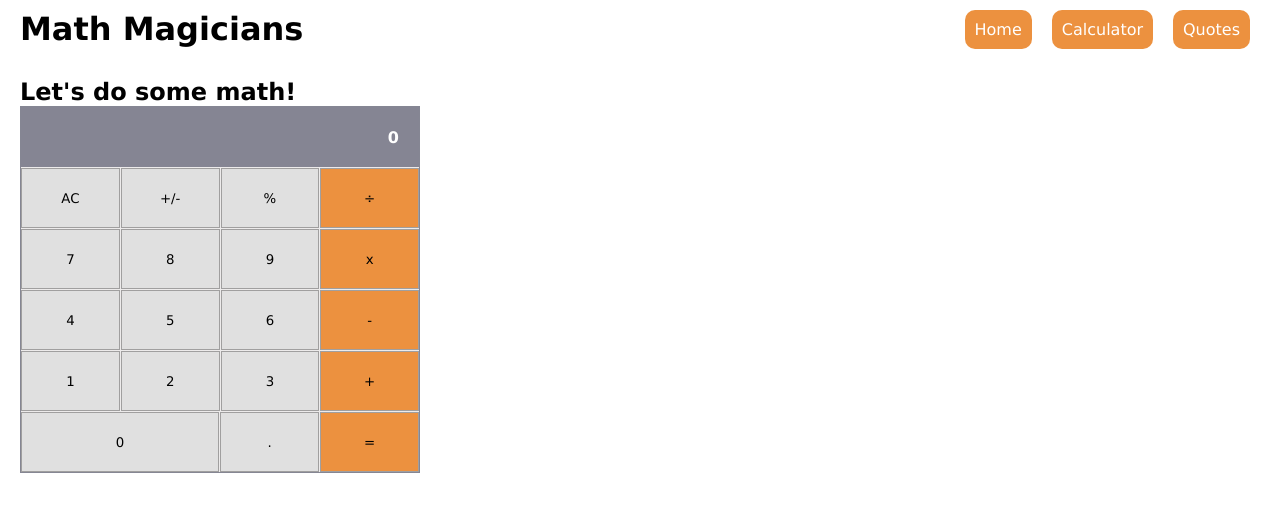
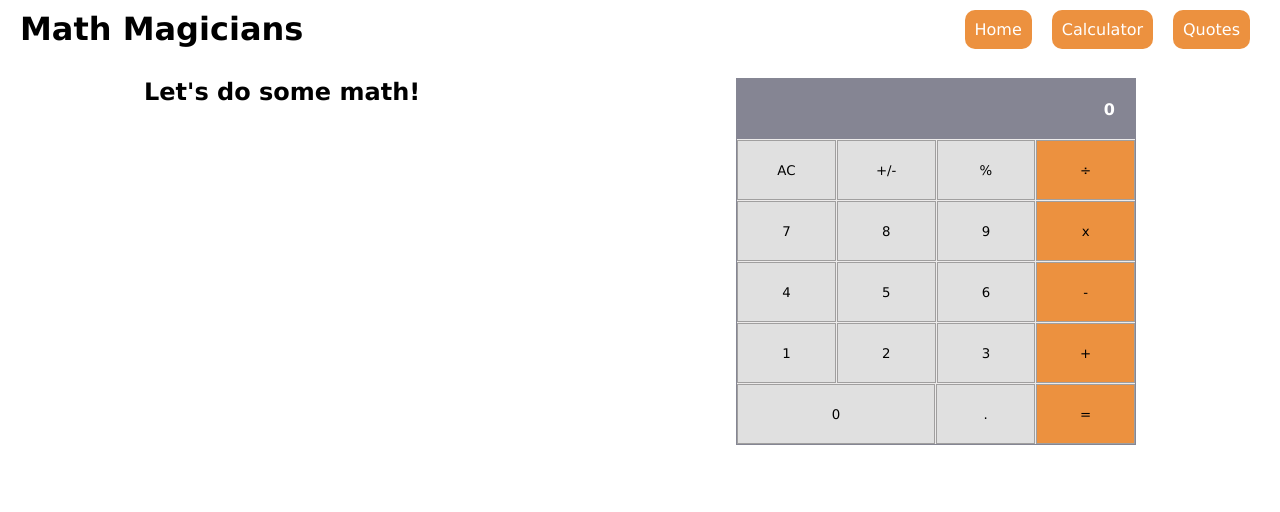
Before and after one commit to LarryIVC/mathmagicians, a React (Create React App) app: page /calculator in a window 1280 px wide. Shown: the top 512 px of the page. Built offline with nearby package versions, Linux system fonts and the light colour scheme.

Commit message:
Update Calculator.css

```diff
--- a/src/components/css/Calculator.css
+++ b/src/components/css/Calculator.css
@@ -1,3 +1,12 @@
+.main-cont {
+  display: flex;
+  flex-direction: row;
+  gap: 10px;
+  justify-content: space-between;
+  width: 80%;
+  margin: 0 auto;
+}
+
 .calc-container {
   background-color: #edebeb;
   width: 400px;
```
